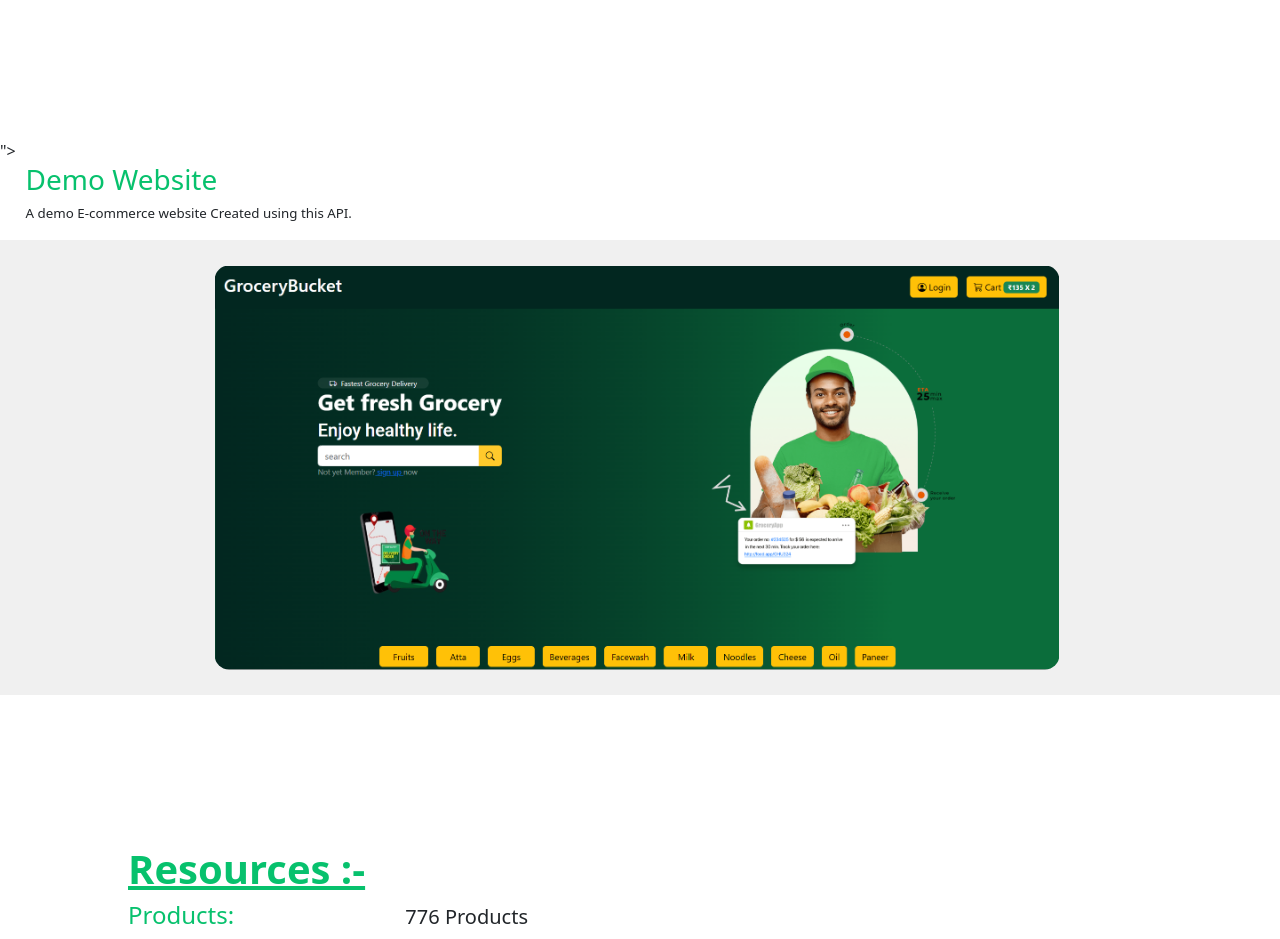
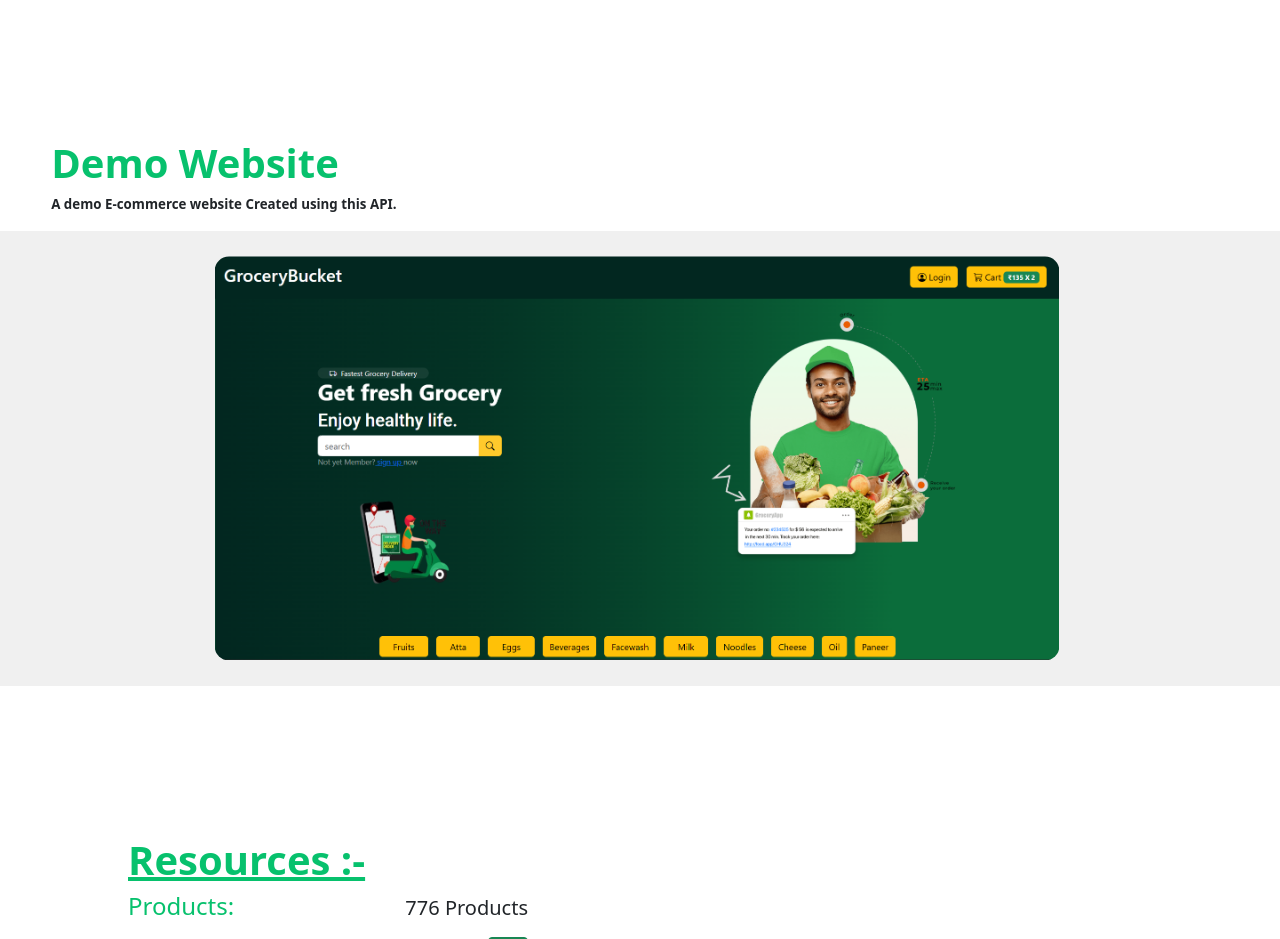
Before and after one commit to jaykumar14921/ImposterAPI, a website: page public/index.html in a window 1280 px wide. Shown: the part 1040-1979 px from the top of the page. Drawn offline with nearby package versions, Linux system fonts and the light colour scheme.

Commit message:
index.html

```diff
--- a/public/index.html
+++ b/public/index.html
@@ -146,10 +146,10 @@
 
 
             <div style="margin-top: -130px;">
-">
-                <div class="m-0" style="padding-left: 2%;">
-                    <h3 style="color: rgb(7, 193, 109);">Demo Website</h3>
-                    <p>A demo E-commerce website Created using this API.</p>
+
+                <div class="m-0" style="padding-left: 4%; ">
+                    <h1 style="color: rgb(7, 193, 109);">Demo Website</h1>
+                    <p style="font-weight: 600;">A demo E-commerce website Created using this API.</p>
                 </div>
                 <div style="background-color: rgba(128, 128, 128, 0.119);">
                 <div align="center">
```
